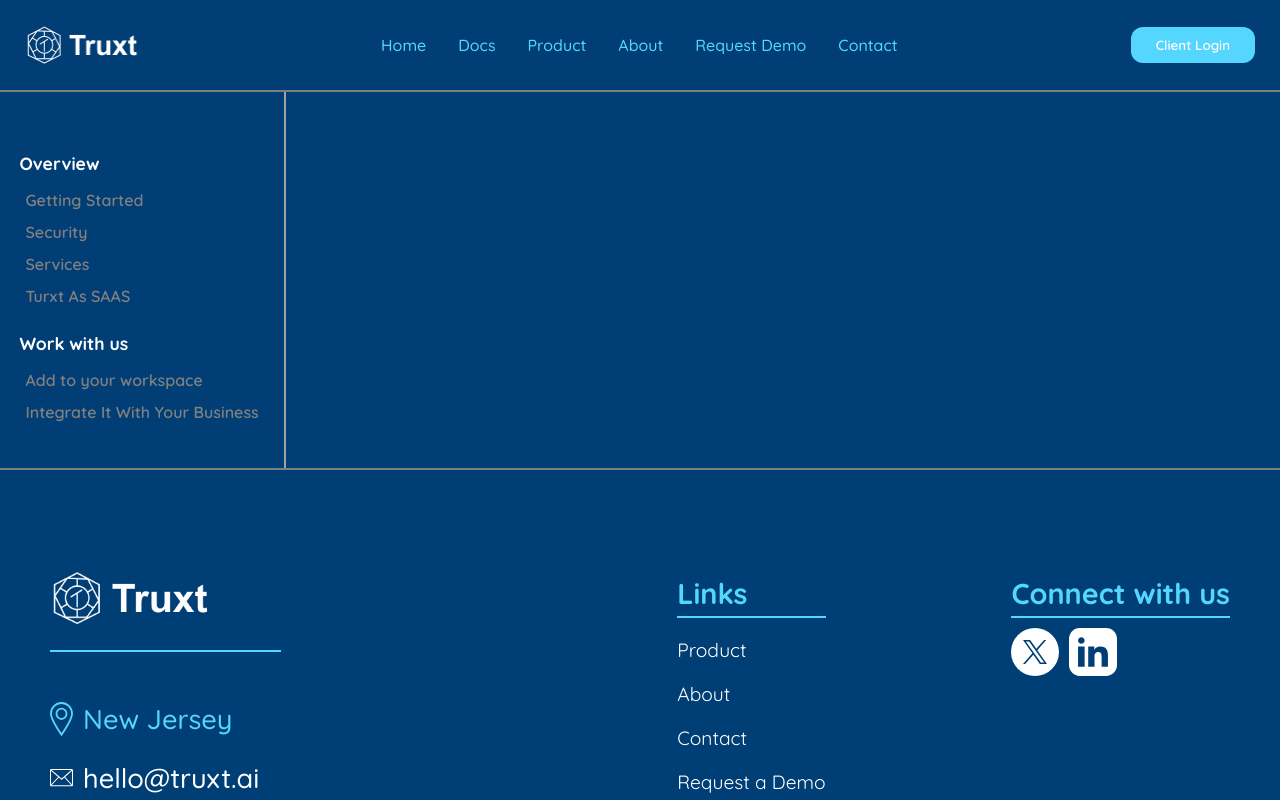
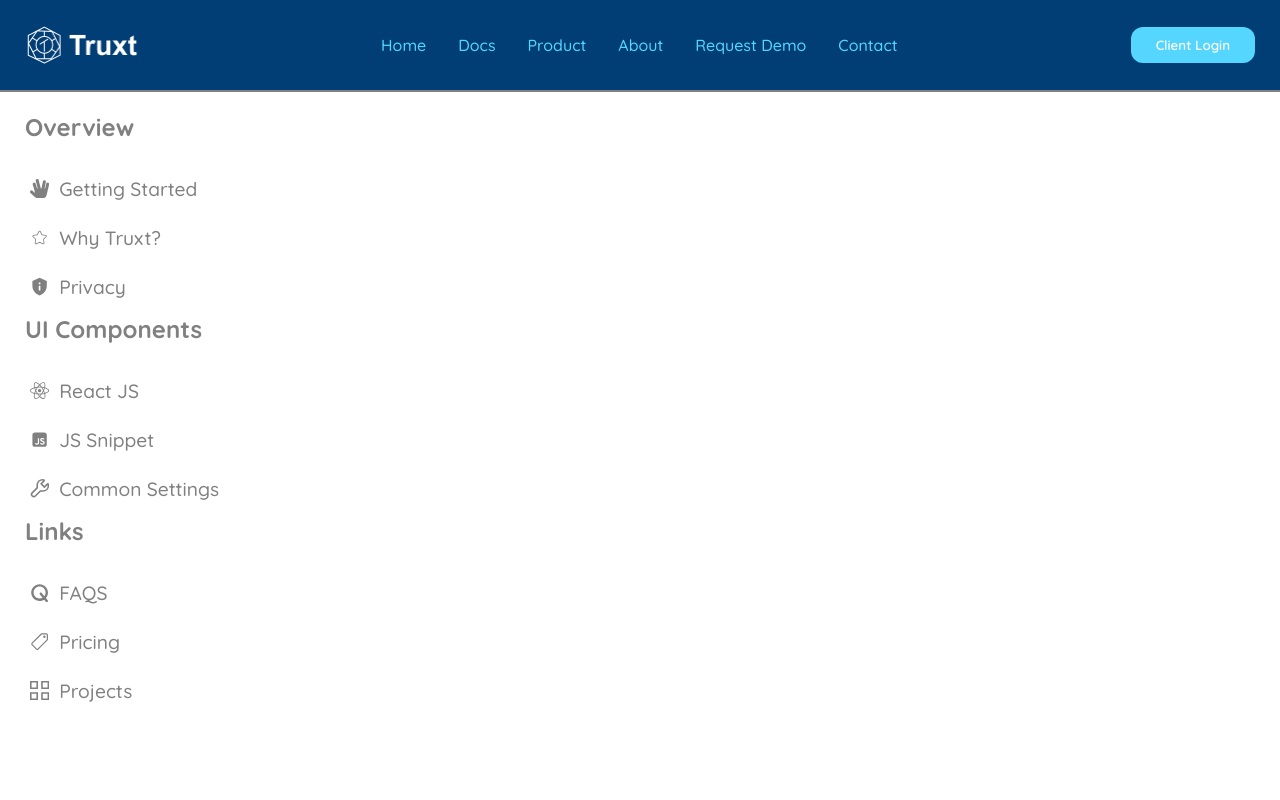
Before and after one commit to prathamsaxen/truxt-landing-app, a React (Create React App) app: page /docs in a window 1280 px wide. Shown: the top 800 px of the page. Built offline with nearby package versions, Linux system fonts and the light colour scheme; no server answers.

Commit message:
Sidebar Implemented

```diff
--- a/src/Components/DocsSidebar/DocsSidebar.css
+++ b/src/Components/DocsSidebar/DocsSidebar.css
@@ -1,45 +1,44 @@
 .docs-side-bar {
-    width: 400px;
-    border-right: 2px solid rgb(162, 162, 162);
+  width: 25%;
+  font-family: QuickSand;
+  padding: 20px 25px;
+  overflow-y: auto;
+  h2 {
+    margin-bottom: 20px;
+    color: gray;
+  }
+
+  ul {
+    list-style-type: none;
     display: flex;
-    justify-content: center;
+    flex-direction: column;
+    gap: 5px;
 
-    ul {
-        list-style-type: none;
+    a {
+      color: gray;
+      text-decoration: none;
+      font-weight: 500;
+      font-size: 1.2rem;
+      color: gray;
+      display: flex;
+      gap: 10px;
+      align-items: center;
+      padding: 10px 5px;
+      cursor: pointer;
     }
-
-    li {
-        list-style-type: none;
-        h4{
-            font-size: 1.1rem;
-            margin: 20px 0 10px 0;
-            color: white;
-        }
+    li:last-of-type {
+      margin-bottom: 20px;
     }
+  }
 }
 
-.docs-sidebar-listing {
-    margin: 40px 10px;
+li a.active {
+  border-radius: 5px;
+  color: #54d6ff;
+  background-color: #003e75;
+  color: white;
+  /* color: #54D6FF; */
+  svg path {
+    color: white;
+  }
 }
-
-.docs-sidebar-list-item {
-    font-size: 1rem;
-    border-radius: 10px;
-
-    a {
-        text-decoration: none;
-        font-weight: 600;
-        color: rgb(45, 45, 45);
-        display: block;
-        color: white;
-        color: gray;
-    }
-}
-
-.docs-link{
-    padding: 6px 6px;
-    border-radius: 10px;
-}
-.active {
-    background-color: #baefff !important;
-}
--- a/src/Components/DocsSidebar/DocsSidebar.jsx
+++ b/src/Components/DocsSidebar/DocsSidebar.jsx
@@ -1,25 +1,36 @@
 import React from "react";
 import { NavLink } from "react-router-dom";
-import { docsLinks } from "../../Configuration/Configuration";
 import "./DocsSidebar.css";
+import DocsSidebarData from "./DocsSidebarConfig";
 
 const DocsSidebar = () => {
   return (
     <div className="docs-side-bar">
-      <div className="docs-sidebar-listing">
-        {docsLinks.map((doc, index) => (
-          <li key={index}>
-            <h4 className="docs-sidebar-headings">{doc.type}</h4>
-            <ul>
-              {doc.links.map((link, linkIndex) => (
-                <li key={linkIndex} className="docs-sidebar-list-item">
-                  <NavLink to={`/docs/${link.path}`} className={"docs-link"}  activeclassname="active" >{link.text}</NavLink>
-                </li>
-              ))}
-            </ul>
-          </li>
-        ))}
-      </div>
+      <ul>
+        {DocsSidebarData.map((item, index) => {
+          if (item.type === "heading") {
+            return (
+              <li key={index} className="heading">
+                <h2>{item.title}</h2>
+              </li>
+            );
+          }
+
+          if (item.type === "item") {
+            const IconComponent = item.icon;
+            return (
+              <li key={index} className="sidebar-item">
+                <NavLink to={item.link}>
+                  <IconComponent />
+                  {item.title}
+                </NavLink>
+              </li>
+            );
+          }
+
+          return null;
+        })}
+      </ul>
     </div>
   );
 };
--- /dev/null
+++ b/src/Components/DocsSidebar/DocsSidebarConfig.js
@@ -0,0 +1,80 @@
+// Importing the necessary icons
+import { FaHandSpock, FaReact } from "react-icons/fa";
+import { CiStar } from "react-icons/ci";
+import { MdPrivacyTip } from "react-icons/md";
+import { RiJavascriptFill } from "react-icons/ri";
+import { GrConfigure, GrProjects } from "react-icons/gr";
+import { IoPricetagOutline } from "react-icons/io5";
+import { FaQ } from "react-icons/fa6";
+
+// Exporting the array with icons included
+const DocsSidebarData = [
+  {
+    type: "heading",
+    title: "Overview"
+  },
+  {
+    type: "item",
+    title: "Getting Started",
+    icon: FaHandSpock,
+    link: "/docs/getting-started"
+  },
+  {
+    type: "item",
+    title: "Why Truxt?",
+    icon: CiStar,
+    link: "/docs/why-truxt"
+  },
+  {
+    type: "item",
+    title: "Privacy",
+    icon: MdPrivacyTip,
+    link: "/docs/privacy"
+  },
+  {
+    type: "heading",
+    title: "UI Components"
+  },
+  {
+    type: "item",
+    title: "React JS",
+    icon: FaReact,
+    link: "/docs/react-ui-component"
+  },
+  {
+    type: "item",
+    title: "JS Snippet",
+    icon: RiJavascriptFill,
+    link: "/docs/js-snippet"
+  },
+  {
+    type: "item",
+    title: "Common Settings",
+    icon: GrConfigure,
+    link: "/docs/common-settings"
+  },
+  {
+    type: "heading",
+    title: "Links"
+  },
+  {
+    type: "item",
+    title: "FAQS",
+    icon: FaQ,
+    link: "/docs/faq"
+  },
+  {
+    type: "item",
+    title: "Pricing",
+    icon: IoPricetagOutline,
+    link: "/docs/pricing"
+  },
+  {
+    type: "item",
+    title: "Projects",
+    icon: GrProjects,
+    link: "/docs/projects"
+  }
+];
+
+export default DocsSidebarData;
--- a/src/Pages/Docs/Docs.css
+++ b/src/Pages/Docs/Docs.css
@@ -1,8 +1,8 @@
 .docs-page {
     width: 100%;
+    min-height: 100vh;
     display: flex;
     box-sizing: border-box;
-    background-color: #003E75;
     border-top: 2px solid gray;
     border-bottom: 2px solid gray;
 }
```
